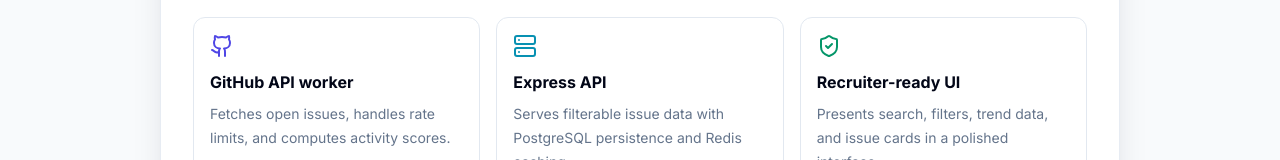
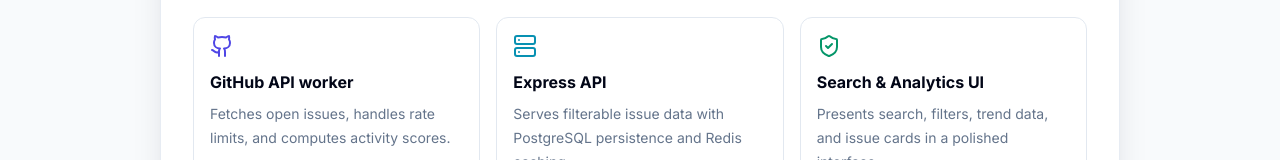
Before and after one commit to kartik-jain27/FirstIssue, a React (Vite) app: page /about in a window 1280 px wide. Shown: the part 314-474 px from the top of the page. Built offline with nearby package versions, Linux system fonts and the light colour scheme; no server answers.

Commit message:
fix: clean up about page UI copy

```diff
--- a/src/pages/AboutPage.jsx
+++ b/src/pages/AboutPage.jsx
@@ -50,7 +50,7 @@
           </div>
           <div className="rounded-xl border border-slate-200 p-4 dark:border-slate-800">
             <ShieldCheck className="mb-3 text-emerald-600 dark:text-emerald-300" />
-            <h2 className="font-bold text-slate-950 dark:text-white">Recruiter-ready UI</h2>
+            <h2 className="font-bold text-slate-950 dark:text-white">Search & Analytics UI</h2>
             <p className="mt-2 text-sm leading-6 text-slate-500 dark:text-slate-400">
               Presents search, filters, trend data, and issue cards in a polished interface.
             </p>
```
